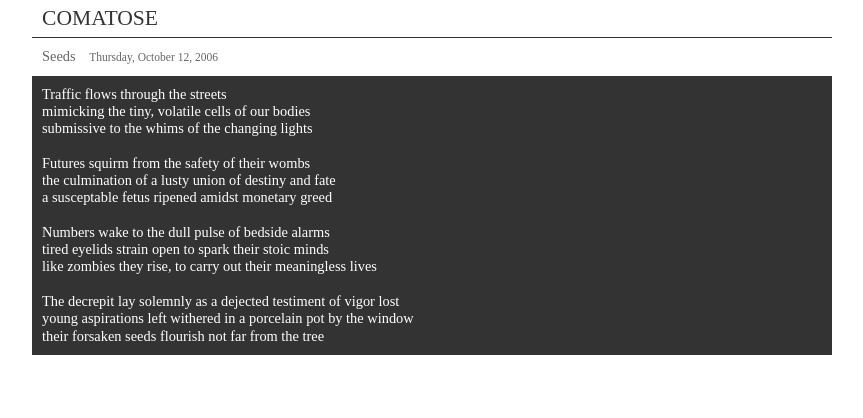
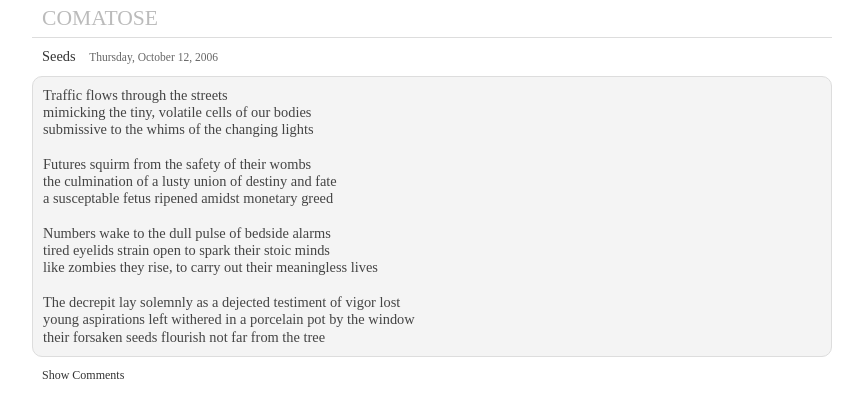
Before and after one commit to kflorence/comato.se, a Jekyll site: the page built from _posts/poetry/2006-10-12-seeds.md, in a window 1280 px wide. Shown: the top 418 px of the page, without its empty margins (208-1071 px from the left). Built offline with Jekyll 4.4.1, drawn with Linux system fonts in a browser that asks for light colours; nearby versions of some CDN libraries; comment, search, counter and statistics services are not loaded.

Commit message:
Add show/hide comments js and styles

```diff
--- a/_layouts/base.html
+++ b/_layouts/base.html
@@ -5,6 +5,9 @@
 	<meta name="author" content="Kyle Florence" />
 
 	<title>comato.se{% if page.title %}: {{ page.title }}{% endif %}</title>
+
+	<script type="text/javascript" src="http://ajax.googleapis.com/ajax/libs/jquery/1.6.1/jquery.min.js"></script>
+	<script type="text/javascript" src="/js/base.js"></script>
 
 	<link rel="alternate" type="application/atom+xml" title="Atom Feed" href="/atom.xml" />
 
--- a/_layouts/post.html
+++ b/_layouts/post.html
@@ -14,6 +14,10 @@
 	</div>
 </div>
 
+<p id="toggleComments">
+	<a href="#comments">Show Comments</a>
+</p>
+
 <div id="comments">
 	<div id="disqus_thread"></div>
 
--- a/css/base.css
+++ b/css/base.css
@@ -7,7 +7,7 @@
 }
 
 a {
-	color: #000;
+	color: #333;
 	text-decoration: none;
 }
 
@@ -16,8 +16,8 @@
 }
 
 h1 {
-	border-bottom: #333 1px solid;
-	color: #333;
+	border-bottom: #ddd 1px solid;
+	color: #bbb;
 	font-size: 1.8em;
 	margin-bottom: 10px;
 	padding: 10px;
@@ -25,7 +25,12 @@
 }
 
 h1 a {
-	color: #333;
+	color: #bbb;
+}
+
+h1 a:hover {
+	color: #999;
+	text-decoration: none;
 }
 
 h2 {
@@ -34,14 +39,14 @@
 	margin-left: 10px;
 }
 
+h2 a {
+	color: #333;
+}
+
 h2 span {
 	color: #666;
 	font-size: 0.8em;
 	margin-left: 10px;
-}
-
-h2 a {
-	color: #666;
 }
 
 #container {
@@ -57,8 +62,11 @@
 }
 
 #content {
-	background-color: #333;
-	color: #fff;
+	-moz-border-radius: 10px;
+	background-color: #f4f4f4;
+	border: #ddd 1px solid;
+	border-radius: 10px;
+	color: #444;
 	font-size: 1.2em;
 	line-height: 120%;
 	margin: 10px 0;
@@ -68,3 +76,13 @@
 #content pre {
 	margin: 0 auto;
 }
+
+#toggleComments {
+	margin: 10px;
+}
+
+#comments {
+	border-top: #ddd 1px solid;
+	display: none;
+	padding-top: 10px;
+}
--- /dev/null
+++ b/js/base.js
@@ -0,0 +1,9 @@
+jQuery(function($) {
+	var $toggle = $("#toggleComments a"),
+		$comments = $("#comments");
+
+	$toggle.click(function() {
+		$toggle.text( ( $comments.is(":hidden") ? "Hide" : "Show" ) + " Comments");
+		$comments.slideToggle("slow");
+	});
+});
```
